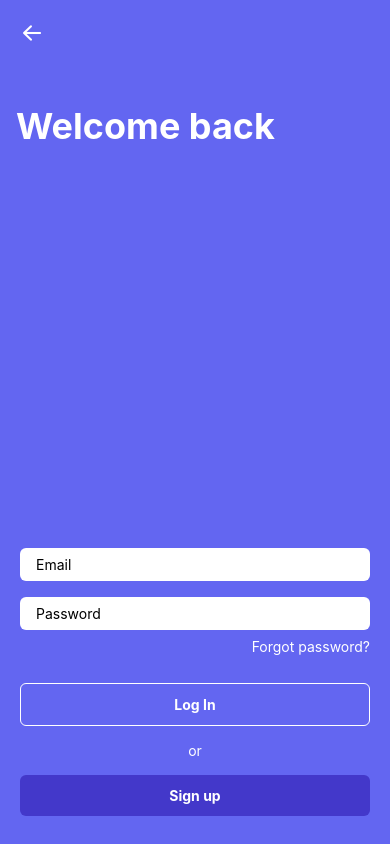
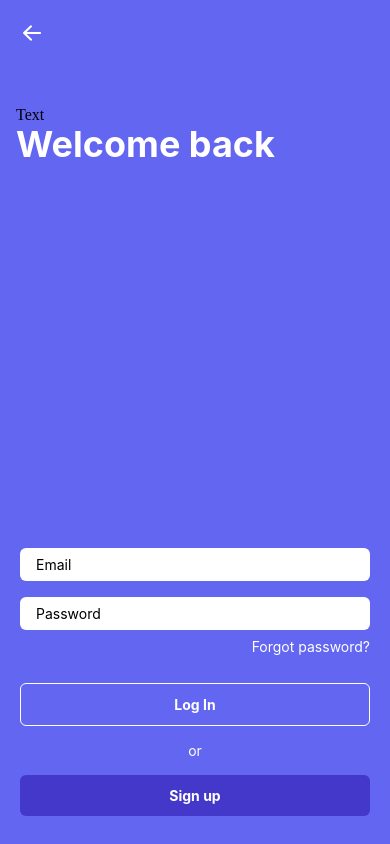
Before and after one commit to PedroSupimpa/lost_found-frontend, a React Native app in the folder lost_found/: screen /Login in a window 390 px wide. Built offline with nearby package versions, Linux system fonts and the light colour scheme.

Commit message:
Add text in Login screen

```diff
--- a/lost_found/src/screens/Login.tsx
+++ b/lost_found/src/screens/Login.tsx
@@ -27,6 +27,7 @@ export default function Signup() {
       </TouchableOpacity>
 
       <View className="pt-10 px-4">
+        Text
         <Text className="text-start text-white text-4xl font-bold">
           Welcome back
         </Text>
```
